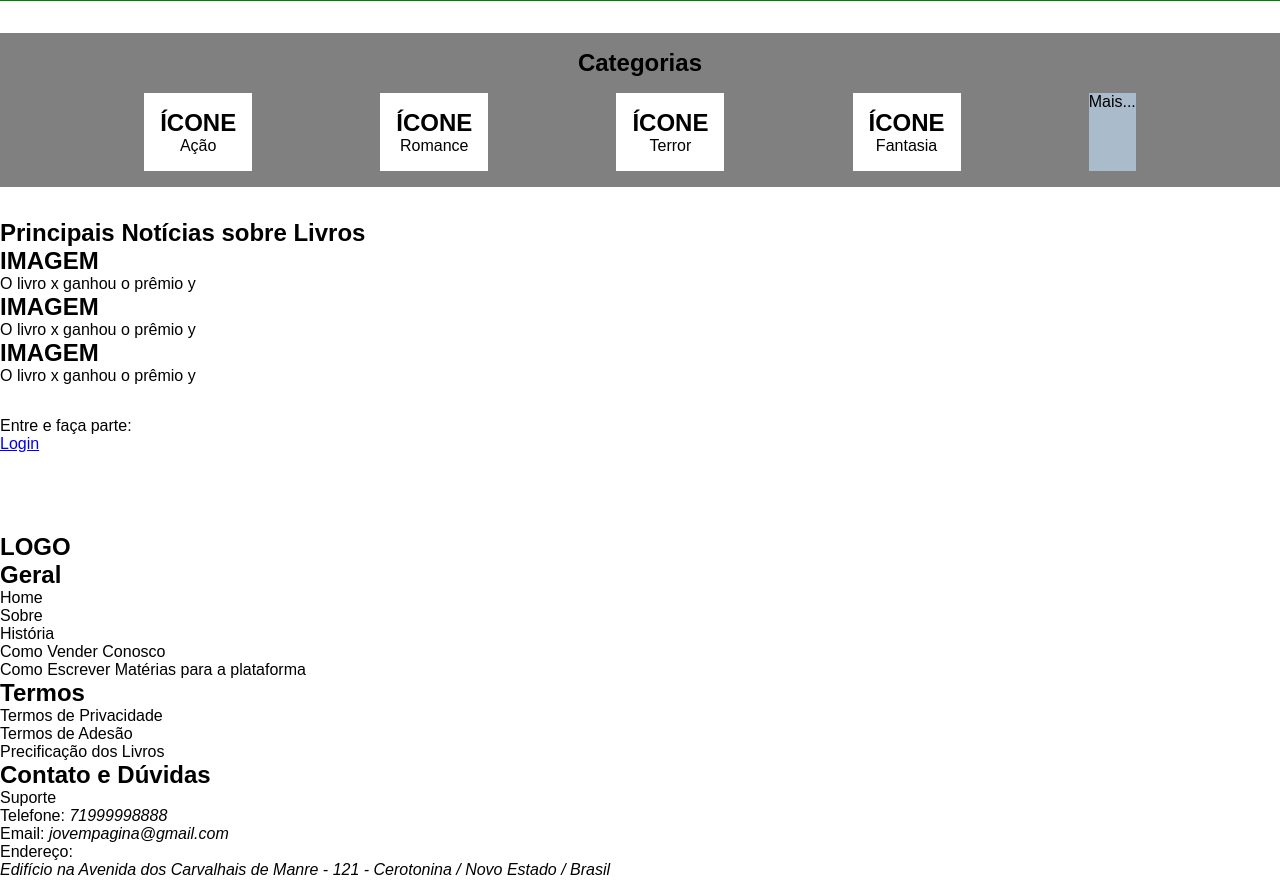
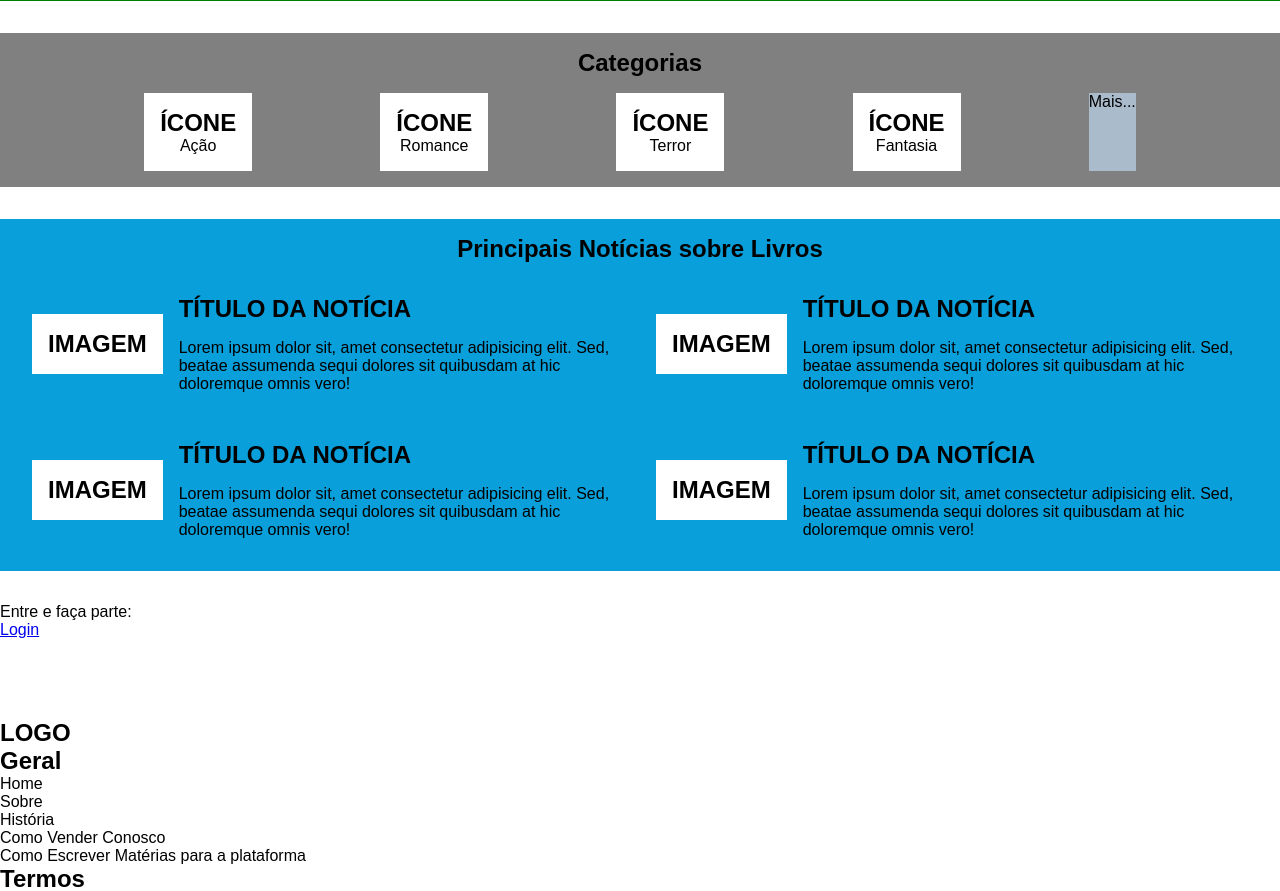
Before and after one commit to rodrigo-fullstack/jovem-pagina, a PHP site: page / in a window 1280 px wide. Shown: the part 1334-2225 px from the top of the page. Run offline with PHP 8.4, Linux system fonts and the light colour scheme.

Commit message:
feat(positioning): Posicionamento das Principais Notícias

```diff
--- a/assets/css/main.css
+++ b/assets/css/main.css
@@ -24,6 +24,38 @@ main{
     gap: 2rem;
 }
 
+.news-container{
+    display: grid;
+    grid-template-columns: repeat(2, auto);
+    justify-content: space-evenly;
+    padding: 1rem;
+    row-gap: 1rem;
+    background: #099fda;
+}
+
+.news-container-title{
+    grid-column-start: 1;
+    grid-column-end: 3;
+    text-align: center;
+}
+
+.news{
+    display: grid;
+    grid-template-columns: auto auto;
+    padding: 1rem;
+    gap: 1rem;
+}
+.news-img{
+    grid-row-start: 1;
+    grid-row-end: 3;
+    background-color: #fff;
+    justify-self: stretch;
+    place-self: center;
+    height: fit-content;
+    padding: 1rem;
+
+}
+
 footer{
     margin-top: 80px;
 }
--- a/index.html
+++ b/index.html
@@ -51,7 +51,7 @@
 
                 <ul class="nav-list">
                     <li class="nav-item">
-                        <a href="#" class="btn news">Notícias</a>
+                        <a href="#" class="btn news-link">Notícias</a>
                     </li>
 
                     <li class="nav-item">
@@ -399,14 +399,15 @@
         </article>
 
         <article class="news-container">
-            <h1>Principais Notícias sobre Livros</h1>
+            <h1 class="news-container-title">Principais Notícias sobre Livros</h1>
 
             <div class="news">
                 <div class="news-img">
                     <h1>IMAGEM</h1>
                 </div>
 
-                <p>O livro x ganhou o prêmio y</p>
+                <h1 class="news-title">TÍTULO DA NOTÍCIA</h1>
+                <p class="news-desc">Lorem ipsum dolor sit, amet consectetur adipisicing elit. Sed, beatae assumenda sequi dolores sit quibusdam at hic doloremque omnis vero!</p>
             </div>
 
             <div class="news">
@@ -414,7 +415,8 @@
                     <h1>IMAGEM</h1>
                 </div>
 
-                <p>O livro x ganhou o prêmio y</p>
+                <h1 class="news-title">TÍTULO DA NOTÍCIA</h1>
+                <p class="news-desc">Lorem ipsum dolor sit, amet consectetur adipisicing elit. Sed, beatae assumenda sequi dolores sit quibusdam at hic doloremque omnis vero!</p>
             </div>
 
             <div class="news">
@@ -422,8 +424,20 @@
                     <h1>IMAGEM</h1>
                 </div>
 
-                <p>O livro x ganhou o prêmio y</p>
+                <h1 class="news-title">TÍTULO DA NOTÍCIA</h1>
+                <p class="news-desc">Lorem ipsum dolor sit, amet consectetur adipisicing elit. Sed, beatae assumenda sequi dolores sit quibusdam at hic doloremque omnis vero!</p>
             </div>
+
+            <div class="news">
+                <div class="news-img">
+                    <h1>IMAGEM</h1>
+                </div>
+
+                <h1 class="news-title">TÍTULO DA NOTÍCIA</h1>
+                <p class="news-desc">Lorem ipsum dolor sit, amet consectetur adipisicing elit. Sed, beatae assumenda sequi dolores sit quibusdam at hic doloremque omnis vero!</p>
+            </div>
+
+
 
 
         </article>
```
